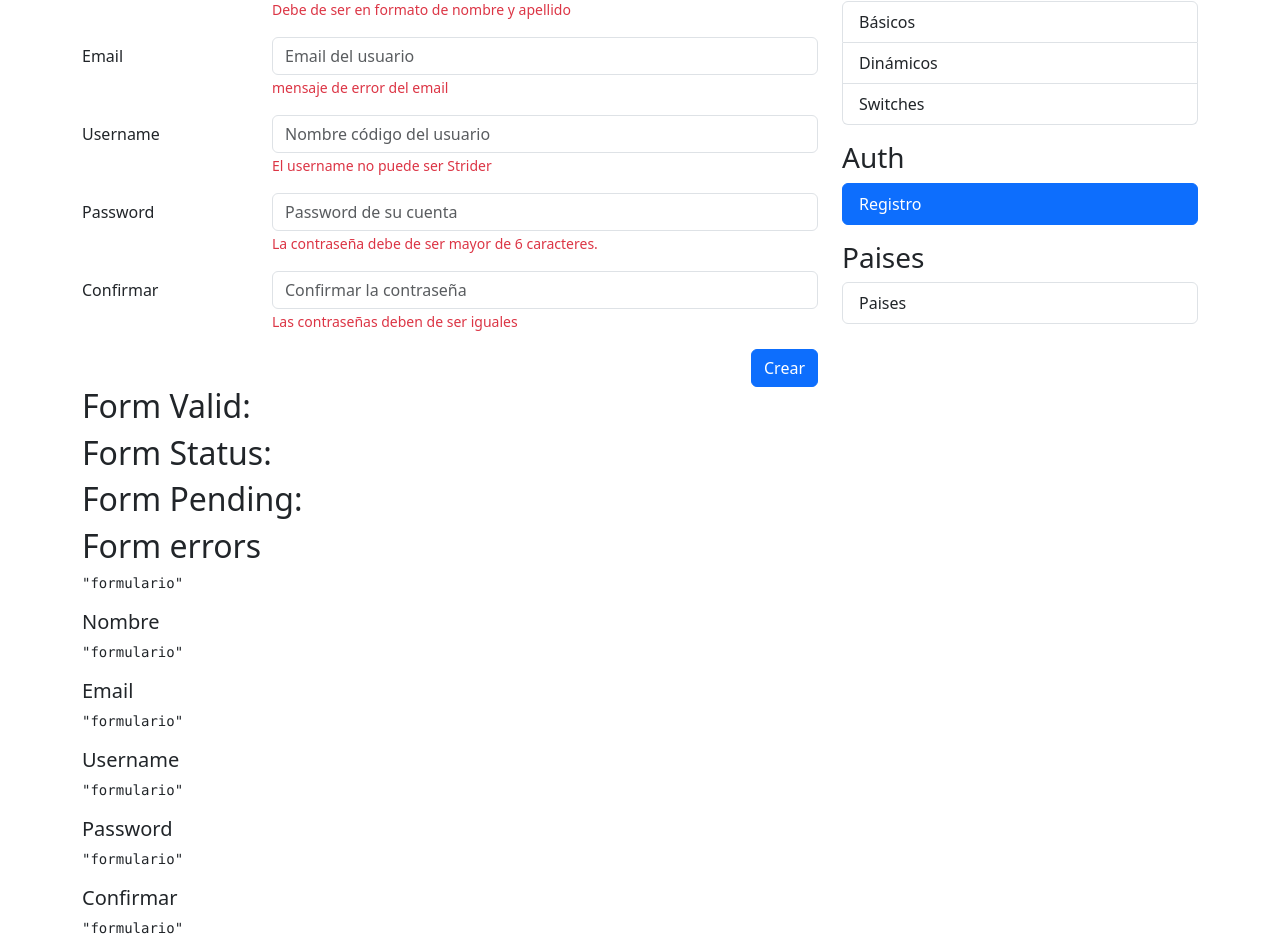
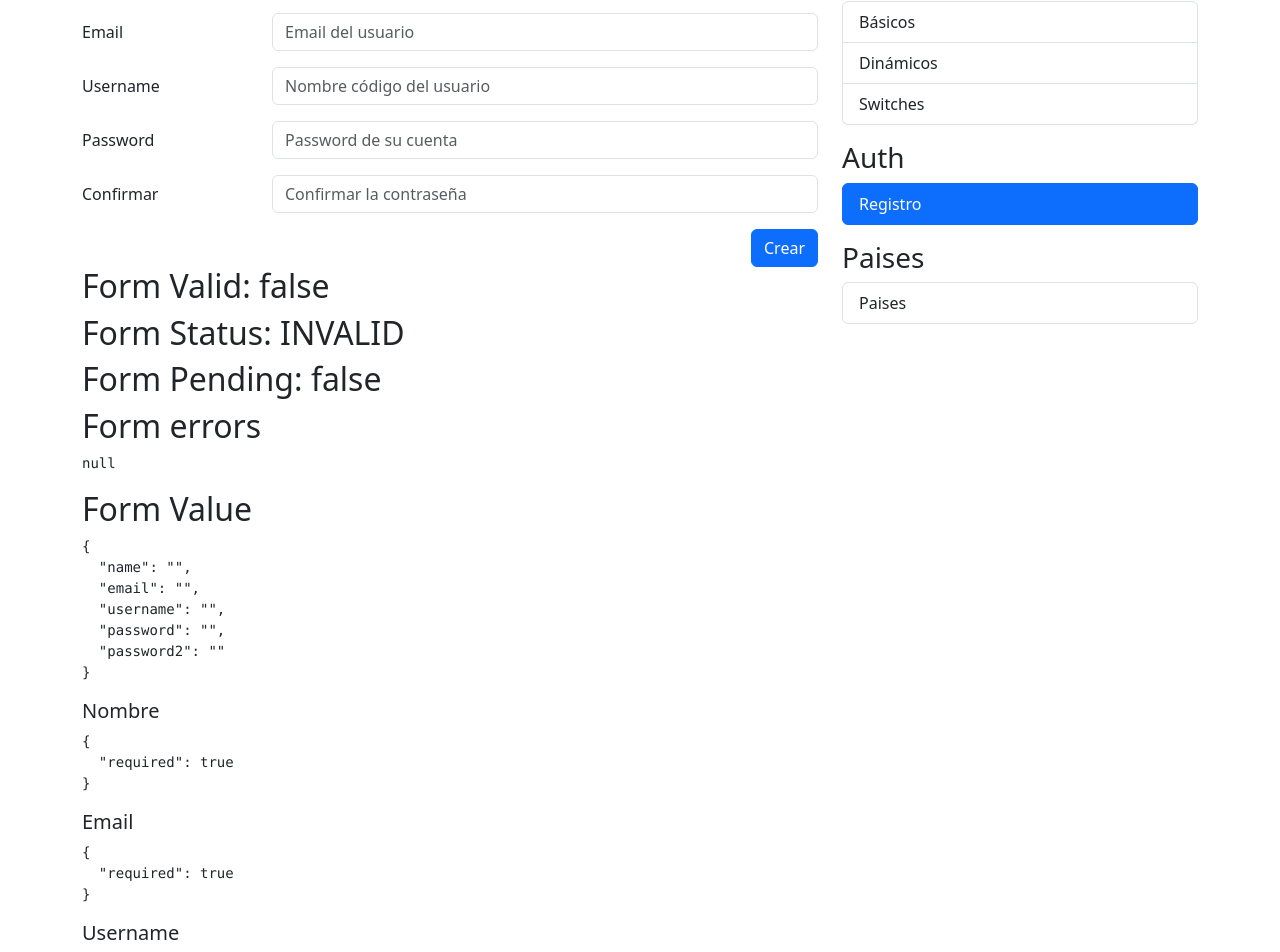
Before and after one commit to Exeni-s-courses/reactive-forms-app, an Angular app: page /auth/sign-up in a window 1280 px wide. Shown: the part 160-1112 px from the top of the page. Built offline with nearby package versions, Linux system fonts and the light colour scheme.

Commit message:
add register page forms

```diff
--- a/src/app/auth/pages/register-page/register-page.html
+++ b/src/app/auth/pages/register-page/register-page.html
@@ -1,22 +1,25 @@
 <h2>Validaciones Reactivas</h2>
-<hr>
+<hr />
 
 <div class="row">
   <div class="col">
-
-        <form autocomplete="off">
-
+    <form autocomplete="off" [formGroup]="myForm" (ngSubmit)="onSubmit()">
       <!-- Nombre -->
       <div class="row mb-3">
         <label class="col-sm-3 col-form-label">Nombre y apellido</label>
         <div class="col-sm-9">
-                    <input type="text"
+          <input
+            type="text"
             class="form-control"
-                           placeholder="Nombre del usuario">
+            placeholder="Nombre del usuario"
+            formControlName="name"
+          />
 
+          @if (formUtils.isValidField(myForm, 'name')) {
           <span class="form-text text-danger">
-                        Debe de ser en formato de nombre y apellido
+            {{ formUtils.getFieldError(myForm, "name") }}
           </span>
+          }
         </div>
       </div>
 
@@ -24,12 +27,18 @@
       <div class="row mb-3">
         <label class="col-sm-3 col-form-label">Email</label>
         <div class="col-sm-9">
-                    <input type="email"
+          <input
+            type="email"
             class="form-control"
-                           placeholder="Email del usuario">
+            placeholder="Email del usuario"
+            formControlName="email"
+          />
+
+          @if (formUtils.isValidField(myForm, 'email')) {
           <span class="form-text text-danger">
-                        mensaje de error del email
+            {{ formUtils.getFieldError(myForm, "email") }}
           </span>
+          }
         </div>
       </div>
 
@@ -37,12 +46,17 @@
       <div class="row mb-3">
         <label class="col-sm-3 col-form-label">Username</label>
         <div class="col-sm-9">
-                    <input type="text"
+          <input
+            type="text"
             class="form-control"
-                           placeholder="Nombre código del usuario">
+            placeholder="Nombre código del usuario"
+            formControlName="username"
+          />
+          @if (formUtils.isValidField(myForm, 'username')) {
           <span class="form-text text-danger">
-                         El username no puede ser Strider
+            {{ formUtils.getFieldError(myForm, "username") }}
           </span>
+          }
         </div>
       </div>
 
@@ -50,13 +64,18 @@
       <div class="row mb-3">
         <label class="col-sm-3 col-form-label">Password</label>
         <div class="col-sm-9">
-                    <input type="password"
+          <input
+            type="password"
             class="form-control"
-                           placeholder="Password de su cuenta">
+            placeholder="Password de su cuenta"
+            formControlName="password"
+          />
 
+          @if (formUtils.isValidField(myForm, 'password')) {
           <span class="form-text text-danger">
-                         La contraseña debe de ser mayor de 6 caracteres.
+            {{ formUtils.getFieldError(myForm, "password") }}
           </span>
+          }
         </div>
       </div>
 
@@ -64,50 +83,50 @@
       <div class="row mb-3">
         <label class="col-sm-3 col-form-label">Confirmar</label>
         <div class="col-sm-9">
-                    <input type="password"
+          <input
+            type="password"
             class="form-control"
-                           placeholder="Confirmar la contraseña">
+            placeholder="Confirmar la contraseña"
+            formControlName="password2"
+          />
 
+          @if (formUtils.isValidField(myForm, 'password2')) {
           <span class="form-text text-danger">
-                         Las contraseñas deben de ser iguales
+            {{ formUtils.getFieldError(myForm, "password2") }}
           </span>
+          }
         </div>
       </div>
 
-
       <div class="row">
         <div class="col">
-                    <button class="btn btn-primary float-end"
-                            type="submit">
-                        Crear
-                    </button>
+          <button class="btn btn-primary float-end" type="submit">Crear</button>
         </div>
       </div>
-
-
     </form>
   </div>
 </div>
 
+<h2>Form Valid: {{ myForm.valid }}</h2>
+<h2>Form Status: {{ myForm.status }}</h2>
+<h2>Form Pending: {{ myForm.pending }}</h2>
+<h2>Form errors</h2>
+<pre>{{ myForm.errors | json }}</pre>
 
-<h2>Form Valid: </h2>
-<h2>Form Status: </h2>
-<h2>Form Pending: </h2>
-<h2>Form errors</h2>
-<pre>{{ 'formulario' | json }}</pre>
+<h2>Form Value</h2>
+<pre>{{ myForm.value | json }}</pre>
 
 <h5>Nombre</h5>
-<pre>{{ 'formulario' | json }}</pre>
+<pre>{{ myForm.controls["name"].errors | json }}</pre>
 
 <h5>Email</h5>
-<pre>{{ 'formulario' | json }}</pre>
+<pre>{{ myForm.controls["email"].errors | json }}</pre>
 
 <h5>Username</h5>
-<pre>{{ 'formulario' | json }}</pre>
-
+<pre>{{ myForm.controls["username"].errors | json }}</pre>
 
 <h5>Password</h5>
-<pre>{{ 'formulario' | json }}</pre>
+<pre>{{ myForm.controls["password"].errors | json }}</pre>
 
 <h5>Confirmar</h5>
-<pre>{{ 'formulario' | json }}</pre>
+<pre>{{ myForm.controls["password2"].errors | json }}</pre>
--- a/src/app/auth/pages/register-page/register-page.ts
+++ b/src/app/auth/pages/register-page/register-page.ts
@@ -1,12 +1,27 @@
 import { JsonPipe } from '@angular/common';
-import { Component } from '@angular/core';
+import { Component, inject } from '@angular/core';
+import { FormBuilder, ReactiveFormsModule, Validators } from '@angular/forms';
+import { FormUtils } from '../../../utils/form-utils';
 
 @Component({
   selector: 'app-register-page',
-  imports: [JsonPipe],
+  imports: [JsonPipe, ReactiveFormsModule],
   templateUrl: './register-page.html',
   styles: ``
 })
 export class RegisterPage {
+  private fb = inject(FormBuilder);
+  formUtils = FormUtils;
 
+  myForm = this.fb.group({
+    name: ['', Validators.required],
+    email: ['', [Validators.required, Validators.email]],
+    username: ['', [Validators.required, Validators.minLength(6)]],
+    password: ['', [Validators.required, Validators.minLength(6)]],
+    password2: ['', Validators.required],
+  });
+
+  onSubmit(){
+    this.myForm.markAllAsTouched();
+  }
 }
--- a/src/app/utils/form-utils.ts
+++ b/src/app/utils/form-utils.ts
@@ -10,6 +10,8 @@
           return `Mínimo de ${errors['minlength']['requiredLength']} caracteres`;
         case 'min':
           return `Valor mínimo de ${errors['min']['min']}`;
+        case 'email':
+          return `El valor ingresado no es un correo electronico`;
       }
     }
     return null;
```
Lines whose indentation alone changed are shown as unchanged.
